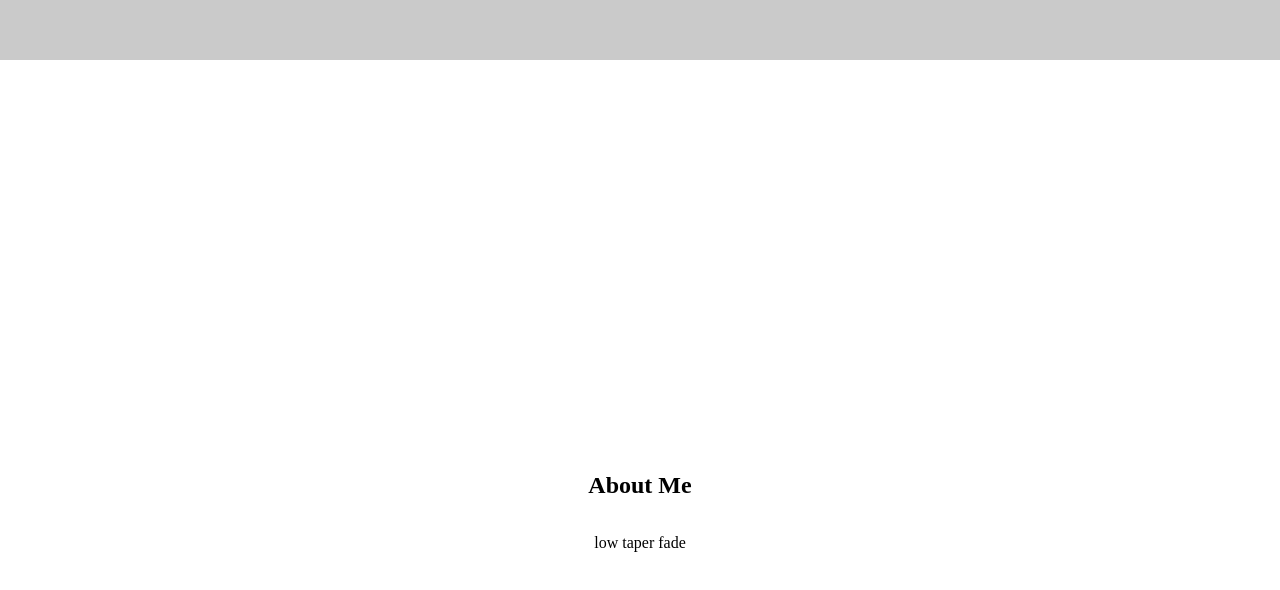
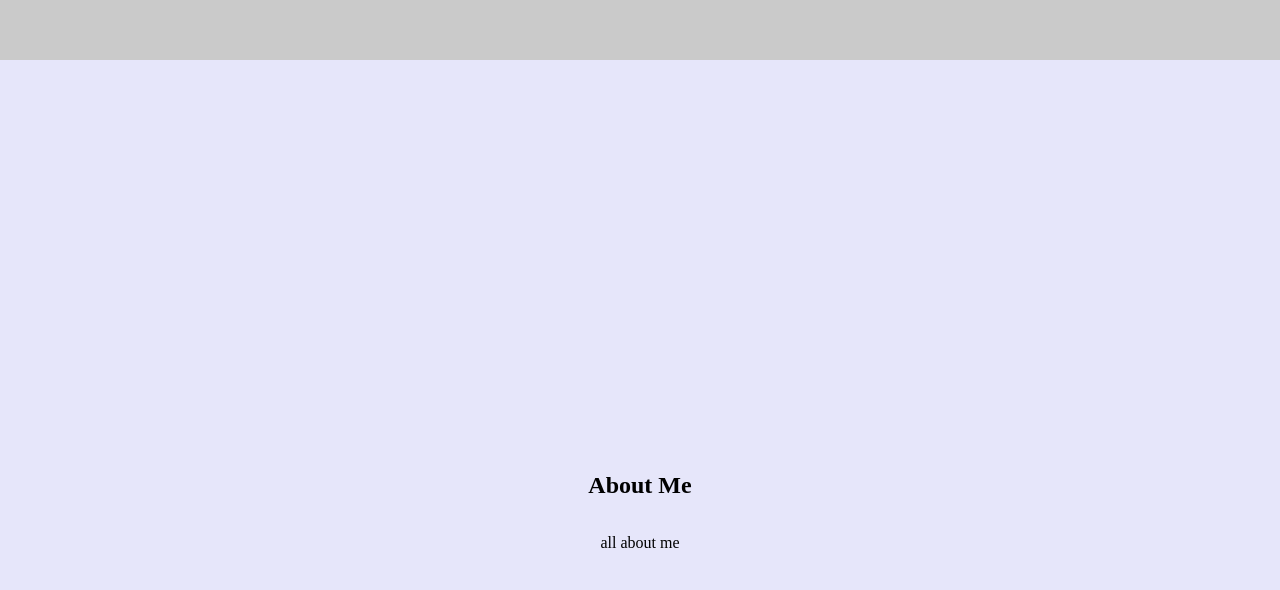
Before and after one commit to BaBaBunny/personal-website, a React (Vite) app in the folder personal-website/: page / in a window 1280 px wide. Shown: the part 638-1228 px from the top of the page. Built offline with nearby package versions, Linux system fonts and the light colour scheme.

Commit message:
added pages

```diff
--- a/personal-website/src/About.jsx
+++ b/personal-website/src/About.jsx
@@ -1,10 +1,8 @@
-import './index.css'
-
 function About() {
     return (
         <section id = "about" className = "page-section">
-            <h2>About Me</h2>
-            <p>low taper fade</p>
+            <h1>About Me</h1>
+            <p>all about me</p>
         </section>
     );
 }
--- a/personal-website/src/Body.jsx
+++ b/personal-website/src/Body.jsx
@@ -5,6 +5,7 @@ function Body(){
                 BABABUNNY
             </h1>
         </div>
+
     );
 }
 
--- a/personal-website/src/index.css
+++ b/personal-website/src/index.css
@@ -60,7 +60,7 @@ body {
   gap: 50px;
 }
 
-/* styles each section of pages */
+/* page styling */
 .page-section {
   min-height: 100vh;
   padding: 50px;
@@ -68,8 +68,6 @@ body {
   flex-direction: column;
   justify-content: center;
   align-items: center;
+
+  background-color: lavender;
 }
-
-#about {
-  background-color: white;
-}
```
Also changed, not shown: personal-website/src/Contact.jsx (added, +10 -0 lines), personal-website/src/Portfolio.jsx (added, +10 -0 lines), personal-website/src/Resume.jsx (added, +10 -0 lines).
